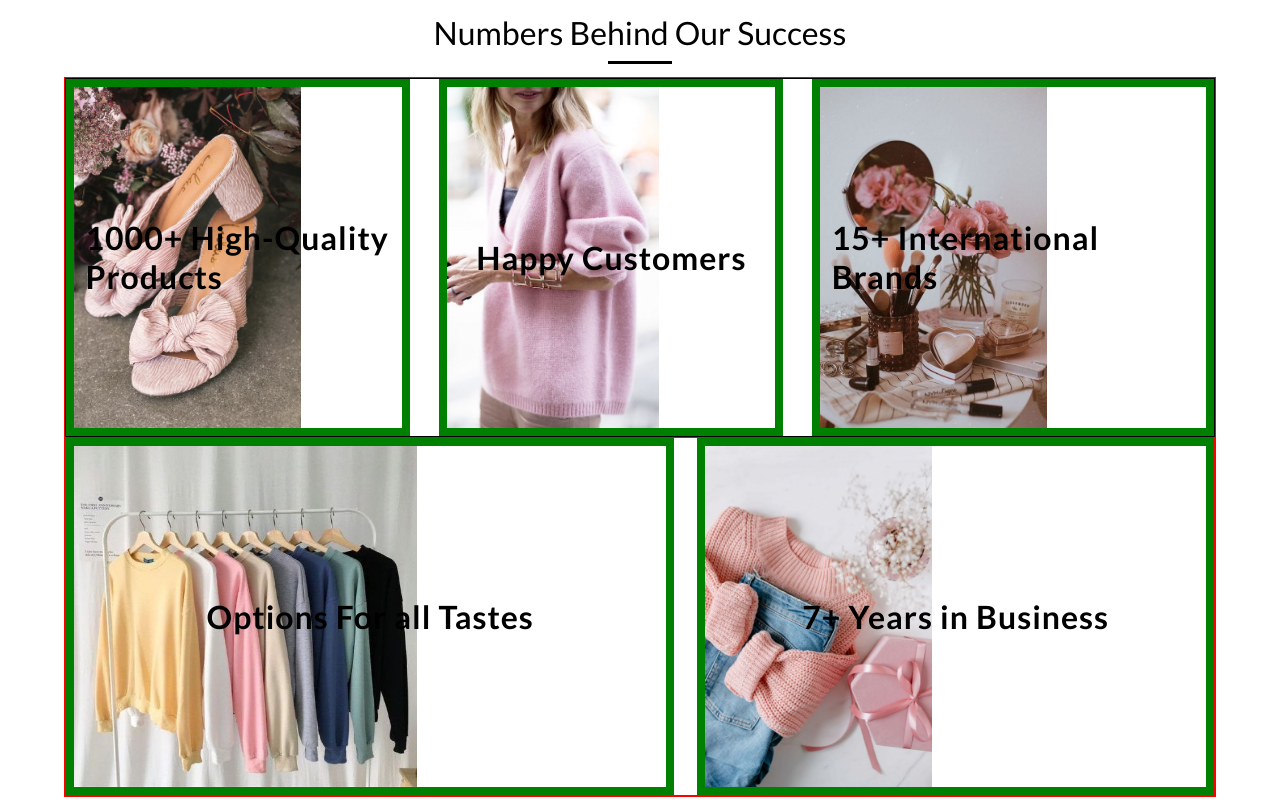
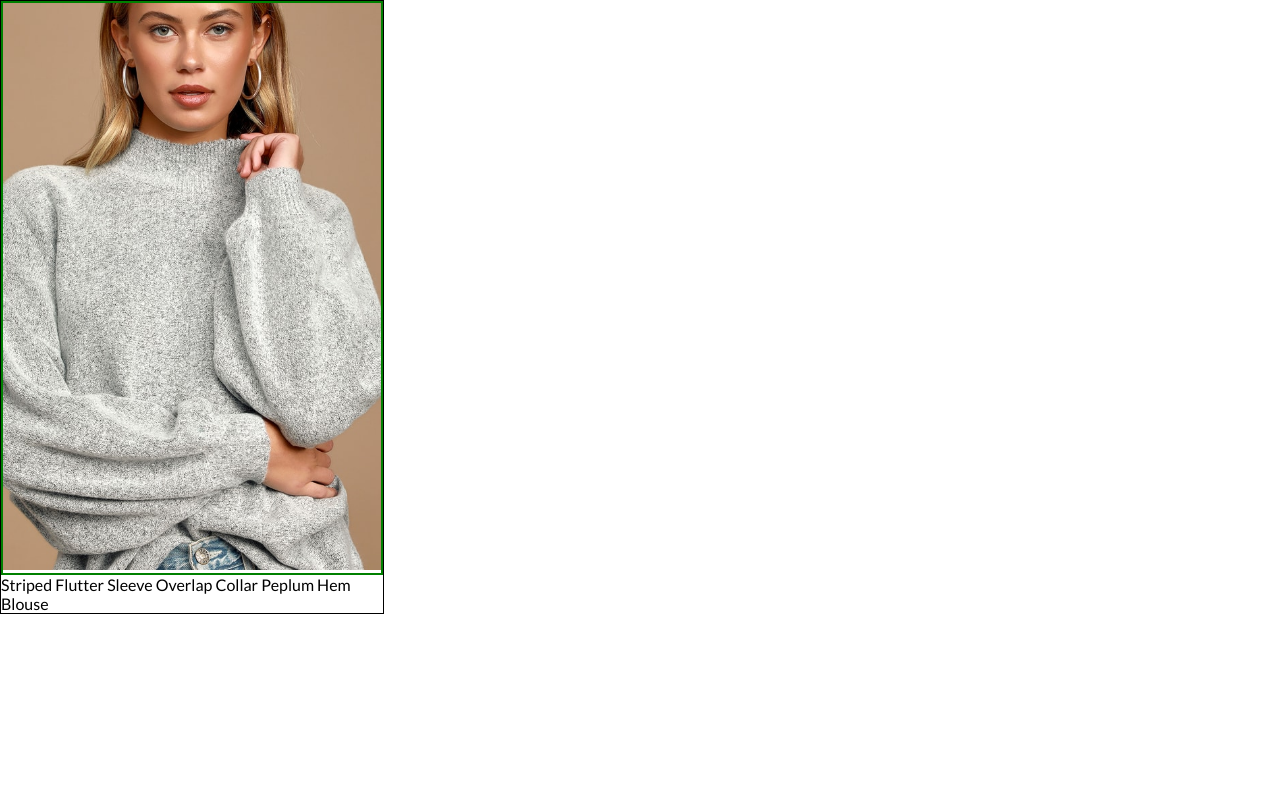
Before and after one commit to YahyaNashar22/Global-Fairy-front-end, a React (Create React App) app in the folder global-fairy/: page /home in a window 1280 px wide. Built offline with nearby package versions, Linux system fonts and the light colour scheme.

Commit message:
starting by product Card

```diff
--- /dev/null
+++ b/global-fairy/src/components/productCard/ProductCard.js
@@ -0,0 +1,13 @@
+import React from 'react'
+import style from "./productCard.module.css"
+import img from "../../assets/images/shirt.jpg"
+
+export default function ProductCard() {
+  return (
+    <main className={style.card}>
+        <section className={style.imageSec}><img src={img} alt="Product Image"/></section>
+        <section className={style.details}>Striped Flutter Sleeve Overlap Collar Peplum Hem Blouse</section>
+
+    </main>
+  )
+}
--- /dev/null
+++ b/global-fairy/src/components/productCard/productCard.module.css
@@ -0,0 +1,25 @@
+.card {
+    display: flex;
+    flex-direction: column;
+    width: 30%;
+    height: 50%;
+    border: 1px solid black;
+}
+
+.imageSec {
+    width: 100%;
+    height: 60%;
+    border: 2px solid green;
+    position: relative;
+    display: inline-block;
+}
+
+.imageSec img {
+    width: 100%;
+    height: 100%;
+}
+
+.details {
+    width: 100%;
+    height: 40%;
+}
--- a/global-fairy/src/pages/Home/Home.js
+++ b/global-fairy/src/pages/Home/Home.js
@@ -3,6 +3,7 @@ import "./Home.module.css"
 import Numbers from "../../components/Numbers/Numbers"
 import BrandHeader from "../../components/brandHeader/BrandHeader"
 import CategoriesHeader from "../../components/Categories/CategoriesHeader"
+import ProductCard from "../../components/productCard/ProductCard"
 
 const Home = () => {
 return(
@@ -10,7 +11,8 @@ return(
         {/* <Header /> */}
         {/* <CategoriesHeader></CategoriesHeader>
         <BrandHeader></BrandHeader> */}
-        <Numbers/>
+        {/* <Numbers/> */}
+        <ProductCard/>
 
 
     </div>
```
Also changed, not shown: global-fairy/src/assets/images/shirt.jpg (added).
